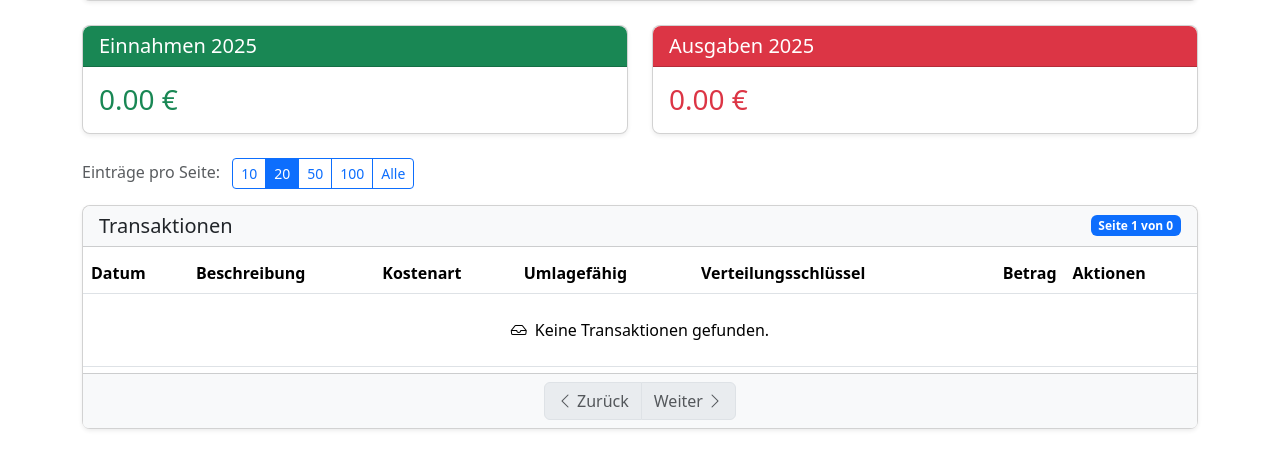
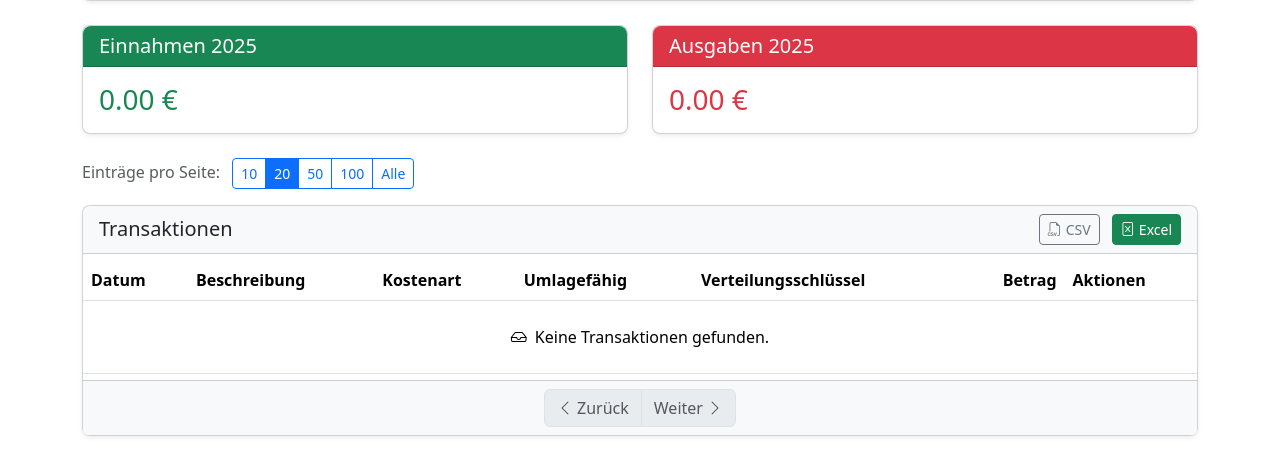
Before and after one commit to fholzi8/Eigentuemer-selbstverwaltung-public, a Flask app: page /transaktionen/ in a window 1280 px wide. Shown: the part 358-834 px from the top of the page. Run offline with Flask 3, Linux system fonts and the light colour scheme; the visitor is signed in with stand-in values (Sample User, id 1); data that the repository does not hold is empty; parts of the project's set-up code (start-up, migrations or seed data) failed here and were passed over; some libraries are stand-ins or nearby versions.

Commit message:
Transaktionen als Excel/CSV exportierbar

```diff
--- a/routes/transaktionen.py
+++ b/routes/transaktionen.py
@@ -478,3 +478,48 @@ def delete_anhang(transaktion_id):
         flash(message, 'danger')
 
     return redirect(url_for('transaktionen.anhang', transaktion_id=transaktion_id))
+
+@transaktionen_bp.route('/export', methods=['GET'])
+@login_required
+def export():
+    """
+    Exportiert gefilterte Transaktionen als CSV oder Excel
+    """
+    format = request.args.get('format', 'excel')
+
+    # Die gleichen Filter wie bei der liste-Route verwenden
+    filter_kostenart = request.args.get('kostenart', session.get('filter_kostenart', ''))
+    filter_umlagefaehig = request.args.get('umlagefaehig', session.get('filter_umlagefaehig', ''))
+    filter_verteilungsschluessel = request.args.get('verteilungsschluessel', session.get('filter_verteilungsschluessel', ''))
+    filter_transaktionstyp = request.args.get('transaktionstyp', session.get('filter_transaktionstyp', ''))
+    filter_jahr = request.args.get('jahr', session.get('filter_jahr', datetime.date.today().year), type=int)
+
+    # Query erstellen, genau wie bei der liste-Route
+    query = Transaktion.query.filter(Transaktion.jahr == filter_jahr)
+
+    # Filter für Transaktionstyp (Einzahlungen/Ausgaben)
+    if filter_transaktionstyp == 'einzahlungen':
+        query = query.filter(Transaktion.betrag > 0)
+    elif filter_transaktionstyp == 'ausgaben':
+        query = query.filter(Transaktion.betrag < 0)
+
+    if filter_kostenart:
+        query = query.filter(Transaktion.kostenart == filter_kostenart)
+
+    if filter_umlagefaehig:
+        umlagefaehig_bool = (filter_umlagefaehig == 'ja')
+        query = query.filter(Transaktion.umlagefaehig == umlagefaehig_bool)
+
+    if filter_verteilungsschluessel:
+        query = query.filter(Transaktion.verteilungsschluessel == filter_verteilungsschluessel)
+
+    # Alle gefilterten Transaktionen abrufen
+    transaktionen = query.order_by(Transaktion.datum.desc()).all()
+
+    # Exportieren
+    from utils.export.export import export_transaktionen_as_csv, export_transaktionen_as_excel
+
+    if format == 'csv':
+        return export_transaktionen_as_csv(transaktionen, filter_jahr)
+    else:
+        return export_transaktionen_as_excel(transaktionen, filter_jahr)
--- a/templates/transaktionen/liste.html
+++ b/templates/transaktionen/liste.html
@@ -150,7 +150,16 @@
 <div class="card">
     <div class="card-header bg-light d-flex justify-content-between align-items-center">
         <h5 class="mb-0">Transaktionen</h5>
-        <span class="badge bg-primary">Seite {{ transaktionen.page }} von {{ transaktionen.pages }}</span>
+        <div>
+            <a href="{{ url_for('transaktionen.export', format='csv', kostenart=filter_kostenart, umlagefaehig=filter_umlagefaehig, verteilungsschluessel=filter_verteilungsschluessel, transaktionstyp=filter_transaktionstyp, jahr=filter_jahr) }}"
+                class="btn btn-sm btn-outline-secondary me-2">
+                <i class="bi bi-filetype-csv me-1"></i>CSV
+            </a>
+            <a href="{{ url_for('transaktionen.export', format='excel', kostenart=filter_kostenart, umlagefaehig=filter_umlagefaehig, verteilungsschluessel=filter_verteilungsschluessel, transaktionstyp=filter_transaktionstyp, jahr=filter_jahr) }}"
+                class="btn btn-sm btn-success">
+                <i class="bi bi-file-excel me-1"></i>Excel
+            </a>
+        </div>
     </div>
     <div class="card-body p-0">
         <div class="table-responsive">
```
Also changed, not shown: weg_abrechnung.db.
